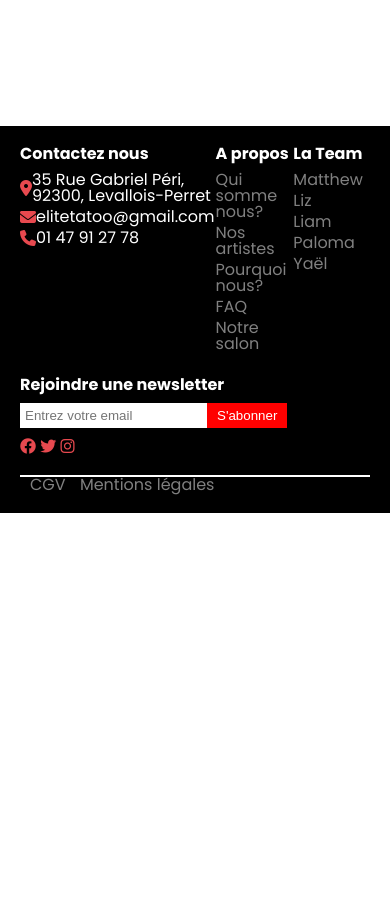
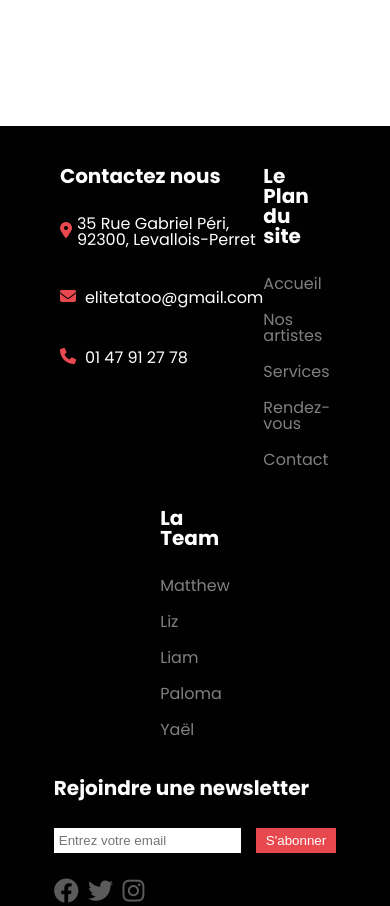
Before and after one commit to PaulCollas/elite-tatoo, a plain HTML site: page index.html in a window 390 px wide. Shown: the part 6040-6946 px from the top of the page. Before the commit the page ends 6553 px from the top, so only its background shows below. Drawn offline with Linux system fonts and the light colour scheme.

Commit message:
NEW : end of footer and responsive

```diff
--- a/css/footer.css
+++ b/css/footer.css
@@ -1,9 +1,9 @@
 footer {
-    background-color: black;
+    background-color: #010101;
     color: white;
-    padding: 20px;
+    padding: 40px;
     display: flex;
-    justify-content: space-between;
+    justify-content: center;
     align-items: flex-start;
     flex-wrap: wrap;
 }
@@ -17,21 +17,22 @@ footer {
 .column h3 {
     color: white;
     font-weight: bold;
-    margin-bottom: 10px;
+    margin-bottom: 30px;
+    font-size: 20px;
 }
 
 .icon-text {
     color: white;
     display: flex;
     align-items: center;
-    margin-bottom: 5px;
+    margin-bottom: 40px;
 }
 
-.icon-text img {
+.icon-text i {
     width: 20px;
     height: 20px;
     margin-right: 5px;
-    filter: invert(100%) sepia(0%) saturate(0%) hue-rotate(339deg) brightness(102%) contrast(101%);
+    color: #E7494F;
 }
 
 .column ul {
@@ -40,7 +41,7 @@ footer {
 }
 
 .column ul li {
-    margin-bottom: 5px;
+    margin-bottom: 20px;
 }
 
 .column ul li a {
@@ -60,23 +61,30 @@ footer {
 
 .newsletter input {
     padding: 5px;
-    flex-grow: 1;
+    margin-right: 15px;
     border: none;
 }
 
 .newsletter button {
     padding: 5px 10px;
-    background-color: red;
+    background-color: #E7494F;
     border: none;
     color: white;
     cursor: pointer;
 }
 
-.social-icons img {
+.social-icons i {
     width: 25px;
     height: 25px;
     margin-right: 5px;
     filter: invert(100%) sepia(0%) saturate(0%) hue-rotate(100deg) brightness(102%) contrast(102%);
+    margin-top: 15px;
+}
+
+.icon-social {
+    color: #A5A5A5;
+    font-size: 25px;
+    margin-right: 20px;
 }
 
 hr {
@@ -85,7 +93,7 @@ hr {
 }
 
 .footer-links {
-    text-align: right;
+    margin-top: 15px;
 }
 
 .footer-links a {
@@ -97,6 +105,8 @@ hr {
 .footer-links a:hover {
     color: white;
 }
+
+
 
 /* Point de rupture pour les tablettes */
 @media screen and (max-width: 768px) {
--- a/index.html
+++ b/index.html
@@ -215,38 +215,38 @@
     <div class="column">
       <h3>Contactez nous</h3>
       <div class="icon-text">
-        <i class="fa-solid fa-location-dot" style="color: #E7494F;"></i>
+        <i class="fa-solid fa-location-dot"></i>
         <span>35 Rue Gabriel Péri, 92300, Levallois-Perret</span>
       </div>
       <div class="icon-text">
-        <i class="fa-solid fa-envelope" style="color: #E7494F;"></i>
+        <i class="fa-solid fa-envelope"></i>
         <span>elitetatoo@gmail.com</span>
       </div>
       <div class="icon-text">
-        <i class="fa-solid fa-phone" style="color: #E7494F;"></i>
+        <i class="fa-solid fa-phone"></i>
         <span>01 47 91 27 78</span>
       </div>
     </div>
 
     <div class="column">
-      <h3>A propos</h3>
+      <h3>Le Plan du site</h3>
       <ul>
-        <li><a href="#">Qui somme nous?</a></li>
-        <li><a href="#">Nos artistes</a></li>
-        <li><a href="#">Pourquoi nous?</a></li>
-        <li><a href="#">FAQ</a></li>
-        <li><a href="#">Notre salon</a></li>
+        <li><a href="index.html">Accueil</a></li>
+        <li><a href="artistes.html">Nos artistes</a></li>
+        <li><a href="services.html">Services</a></li>
+        <li><a href="rendez-vous.html">Rendez-vous</a></li>
+        <li><a href="contact.html">Contact</a></li>
       </ul>
     </div>
 
     <div class="column">
       <h3>La Team</h3>
       <ul>
-        <li><a href="#">Matthew</a></li>
-        <li><a href="#">Liz</a></li>
-        <li><a href="#">Liam</a></li>
-        <li><a href="#">Paloma</a></li>
-        <li><a href="#">Yaël</a></li>
+        <li><a href="matthew.html">Matthew</a></li>
+        <li><a href="liz.html">Liz</a></li>
+        <li><a href="liam.html">Liam</a></li>
+        <li><a href="paloma.html">Paloma</a></li>
+        <li><a href="yael.html">Yaël</a></li>
       </ul>
     </div>
 
@@ -257,9 +257,9 @@
         <button>S'abonner</button>
       </div>
       <div class="social-icons">
-        <i class="fa-brands fa-facebook" style="color: #E7494F;"></i>
-        <i class="fa-brands fa-twitter" style="color: #E7494F;"></i>
-        <i class="fa-brands fa-instagram" style="color: #E7494F;"></i>
+        <i class="fa-brands fa-facebook icon-social"></i>
+        <i class="fa-brands fa-twitter icon-social"></i>
+        <i class="fa-brands fa-instagram icon-social"></i>
 
       </div>
     </div>
```
